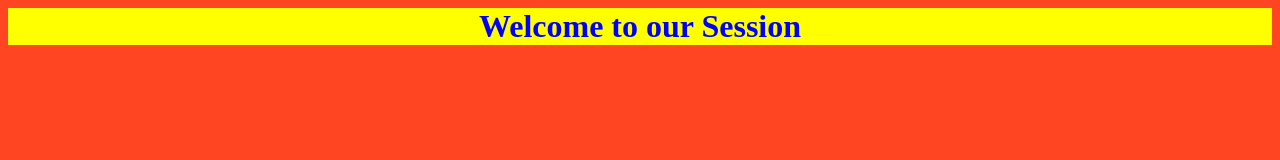
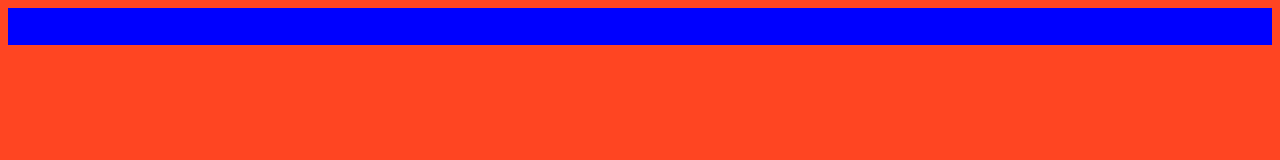
Before and after one commit to hariboopal/Hostweb, a plain HTML site: page index.html in a window 1280 px wide. Drawn offline with Linux system fonts and the light colour scheme.

Commit message:
Update index.html

```diff
--- a/index.html
+++ b/index.html
@@ -3,6 +3,6 @@
 <title>My program</title>
 </head>
 <body bgcolor="#ff4522">
-<center><h1 style="color:blue; background-color:yellow;">Welcome to our Session</h1></center>
+<center><h1 style="color:blue; background-color:blue;">Welcome to our Session</h1></center>
 </body>
 </html>
```
